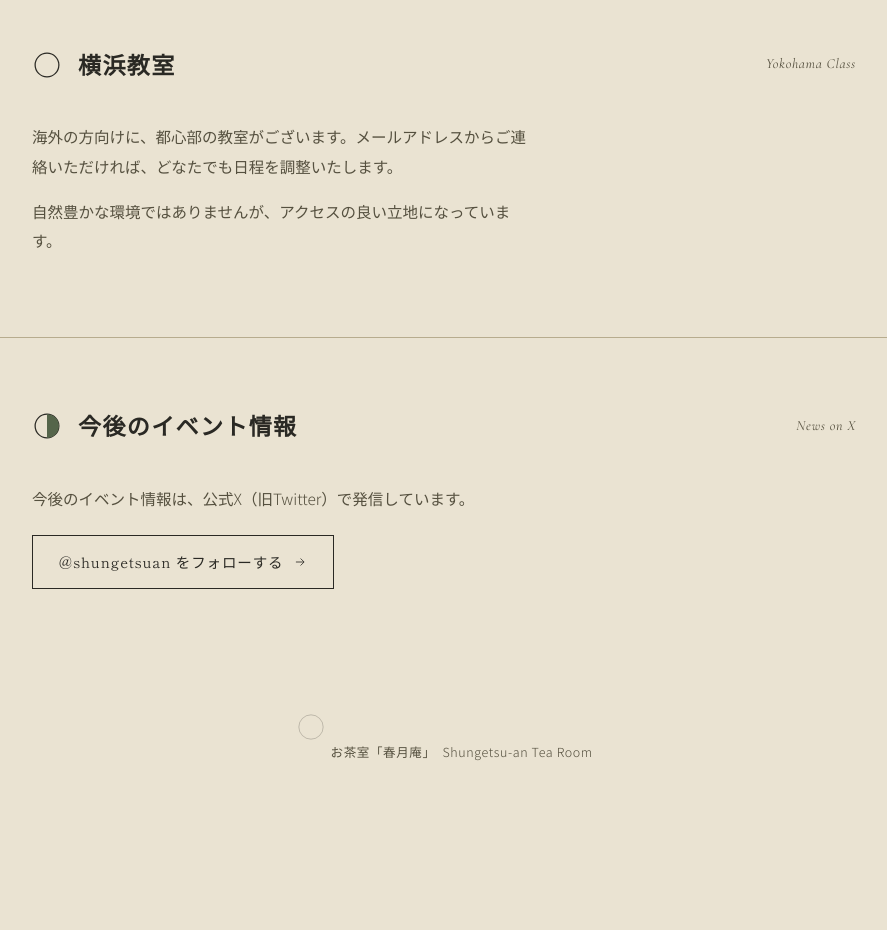
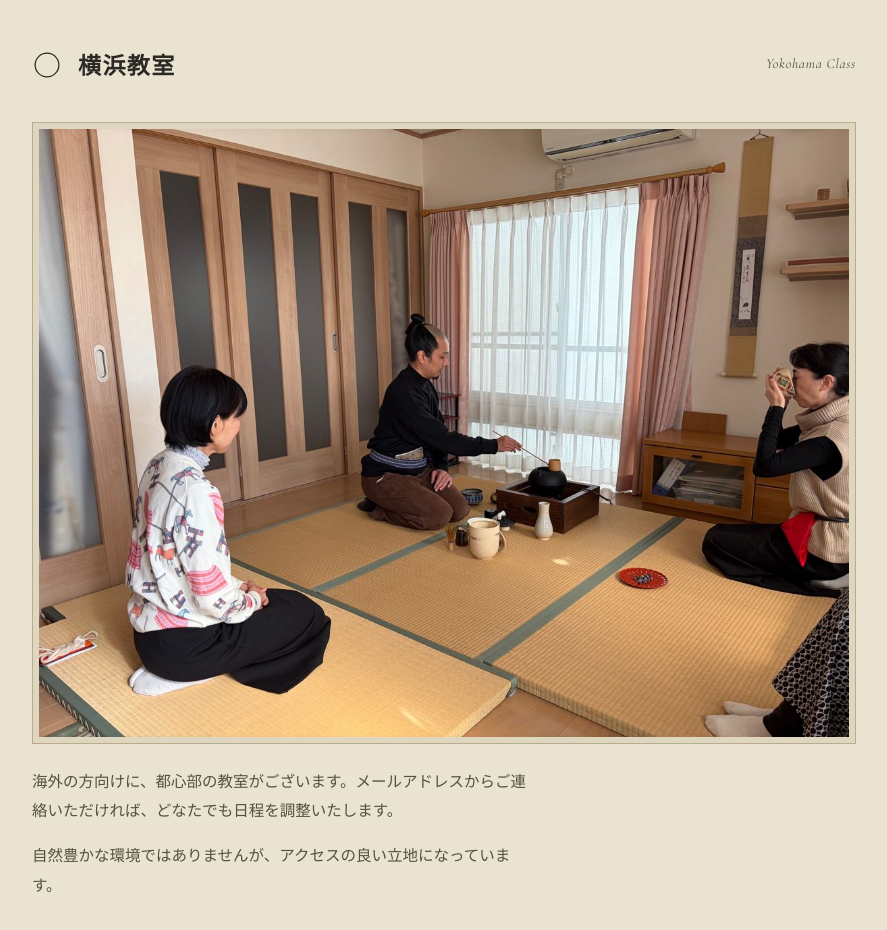
Before and after one commit to shungetsuan/shungetsuan.github.io, a plain HTML site: page tokushoku.html in a window 1280 px wide. Shown: the part 2780-3710 px from the top of the page, without its empty margins (196-1083 px from the left). Before the commit the page ends 3604 px from the top, so only its background shows below. Drawn offline with nearby package versions, Linux system fonts and the light colour scheme.

Commit message:
Add files via upload

```diff
--- a/tokushoku.html
+++ b/tokushoku.html
@@ -75,9 +75,7 @@
         <span class="en">Yokohama Class</span>
       </div>
 
-      <!-- 写真が届いたらここに入れます：
-      <figure class="event-photo"><img src="assets/events/yokohama.jpg" alt="横浜教室の様子" loading="lazy"></figure>
-      -->
+      <figure class="event-photo"><img src="assets/events/yokohama.jpg" alt="横浜教室で、畳の上でお点前を披露する様子" loading="lazy"></figure>
 
       <p class="lead">海外の方向けに、都心部の教室がございます。メールアドレスからご連絡いただければ、どなたでも日程を調整いたします。</p>
       <p class="lead">自然豊かな環境ではありませんが、アクセスの良い立地になっています。</p>
```
